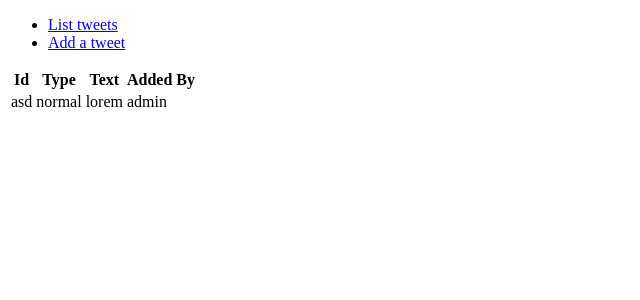
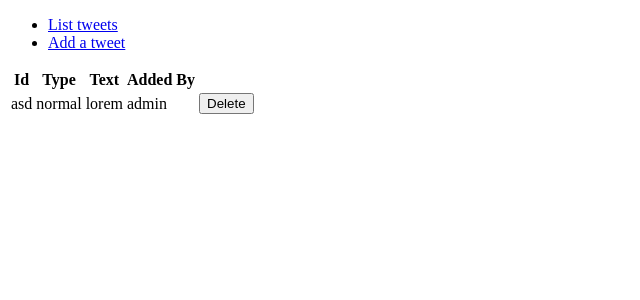
Before and after one commit to Banskumansku/tsoha2019vihapuhekanta, a Flask app: page /tweets in a window 1280 px wide. Shown: the top 300 px of the page, without its empty margins (0-640 px from the left). Run offline with Flask 2, Linux system fonts and the light colour scheme; data comes from the database, SQL or seed files in the repository; both versions use the stored data as it was after the commit.

Commit message:
D for delete (CRD)
Added way to delete tweets

```diff
--- a/application/templates/tweets/list.html
+++ b/application/templates/tweets/list.html
@@ -11,10 +11,16 @@
     </tr>
     {% for tweet in tweets %}
     <tr>
-      <td>{{ tweet.tweetid }}</td>
-      <td>{{ tweet.tweettype }}</td>
-      <td>{{ tweet.tweettext }}</td>
-      <td>{{ tweet.addedby }}</td>
+        <td>{{ tweet.tweetid }}</td>
+        <td>{{ tweet.tweettype }}</td>
+        <td>{{ tweet.tweettext }}</td>
+        <td>{{ tweet.addedby }}</td>
+        <td>
+            <form method="POST" action="./delete">
+            <input type="hidden" value="{{ tweet.tweetid }}" name="tweetid">
+            <input type="submit" value="Delete">
+            </form>
+        </td>
     </tr>
     {% endfor %}
   </table>
--- a/application/tweets/views.py
+++ b/application/tweets/views.py
@@ -12,6 +12,14 @@ def tweets_index():
 def tweets_form():
     return render_template("tweets/new.html")
 
+@app.route("/delete", methods=["POST"])
+def delete():
+    tweetid = request.form.get("tweetid")
+    tweet = Tweet.query.filter_by(tweetid=tweetid).first()
+    db.session.delete(tweet)
+    db.session.commit()
+    return redirect(url_for("tweets_index"))
+
 
 @app.route("/tweets/", methods=["POST"])
 def tweets_create():
```
Also changed, not shown: application/tweets.db.
